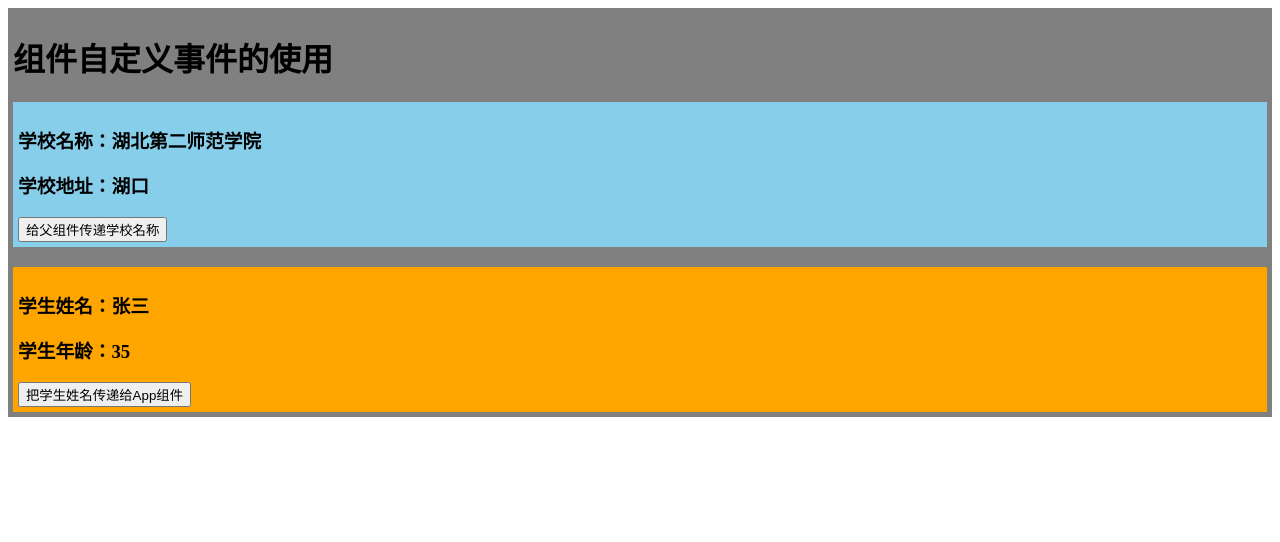
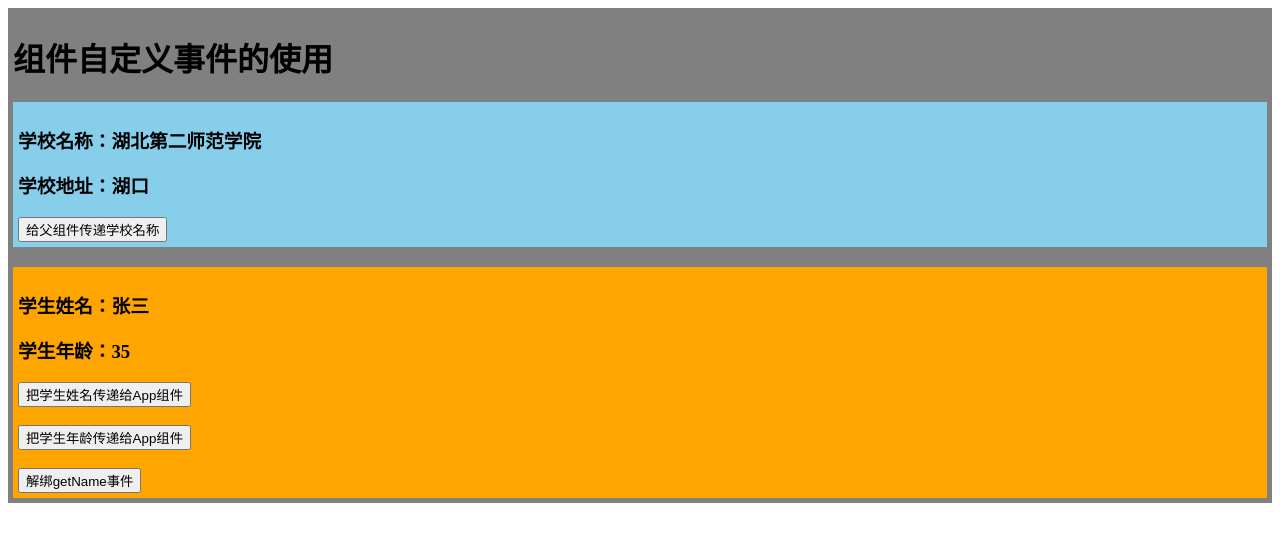
Before and after one commit to Xiao-Ning-166/vue_code, a Vue app in the folder vue_test/: page / in a window 1280 px wide. Shown: the top 542 px of the page. Built offline with nearby package versions, Linux system fonts and the light colour scheme.

Commit message:
组件自定义事件 —— 解绑

```diff
--- a/vue_test/07_组件自定义事件的使用_src/App.vue
+++ b/vue_test/07_组件自定义事件的使用_src/App.vue
@@ -33,11 +33,16 @@
             },
             getStudentName(name) {
                 console.log('学生姓名：',name)
+            },
+            getStudentAge(age) {
+                console.log('学生年龄：',age)
             }
         },
         mounted() {
             // 绑定事件
             this.$refs.student.$on('getName',this.getStudentName)
+            this.$refs.student.$on('getAge',this.getStudentAge)
+
             // 绑定自定义事件（只触发一次）
             // this.$refs.student.$once('getName',this.getStudentName)
         }
--- a/vue_test/07_组件自定义事件的使用_src/components/Student.vue
+++ b/vue_test/07_组件自定义事件的使用_src/components/Student.vue
@@ -2,7 +2,10 @@
     <div class="student">
         <h3>学生姓名：{{name}}</h3>
         <h3>学生年龄：{{age}}</h3>
-        <button @click="sendStudentName">把学生姓名传递给App组件</button>
+        <button @click="sendStudentName">把学生姓名传递给App组件</button> <br><br>
+        <button @click="sendStudentAge">把学生年龄传递给App组件</button> <br><br>
+
+        <button @click="unbind">解绑getName事件</button>
     </div>
 </template>
 
@@ -20,6 +23,21 @@
             sendStudentName() {
                 // 触发getName事件
                 this.$emit('getName',this.name)
+            },
+            sendStudentAge() {
+                // 触发getAge事件
+                this.$emit('getAge',this.age)
+            },
+            // 解绑自定义事件
+            unbind() {
+                // 解绑一个自定义事件
+                this.$off('getName')
+
+                // 解绑多个事件
+                this.$off(['getName','getAge'])
+
+                // 解绑全部自定义事件
+                this.$off()
             }
         }
 
```
